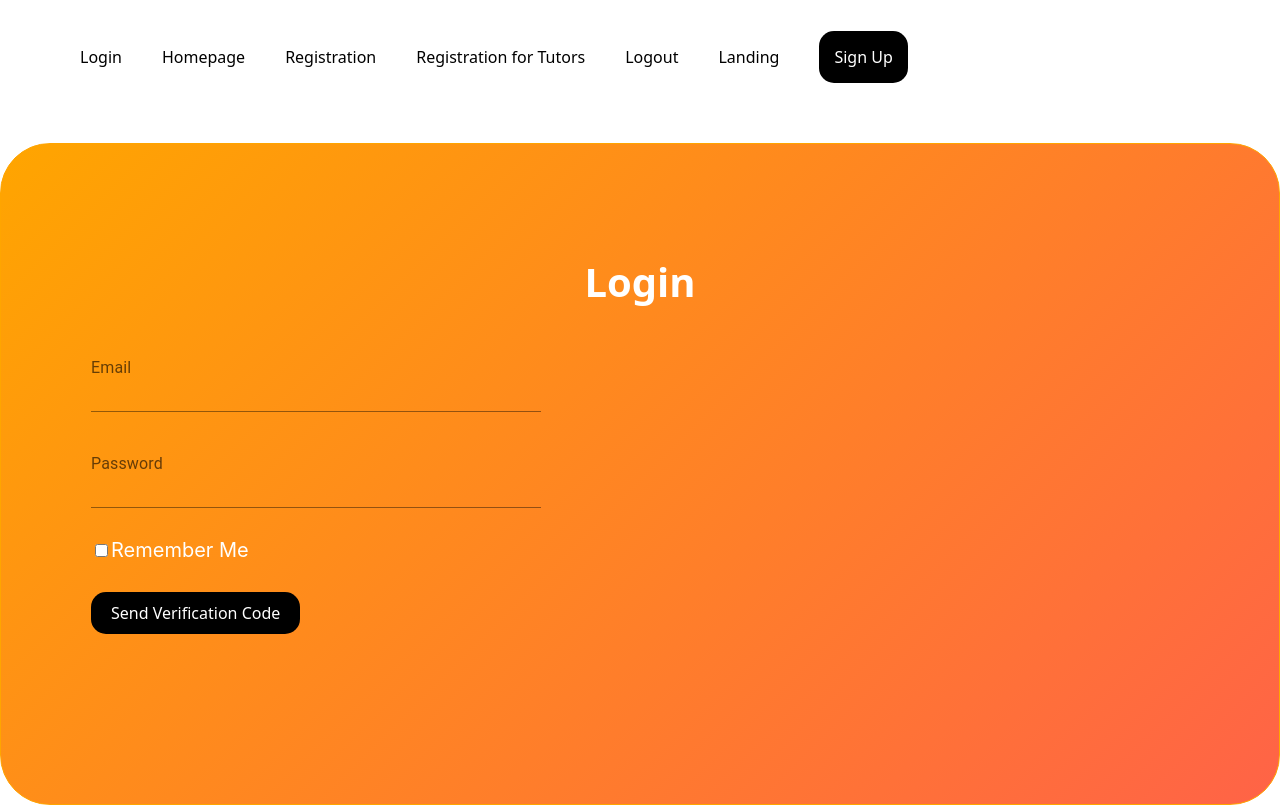
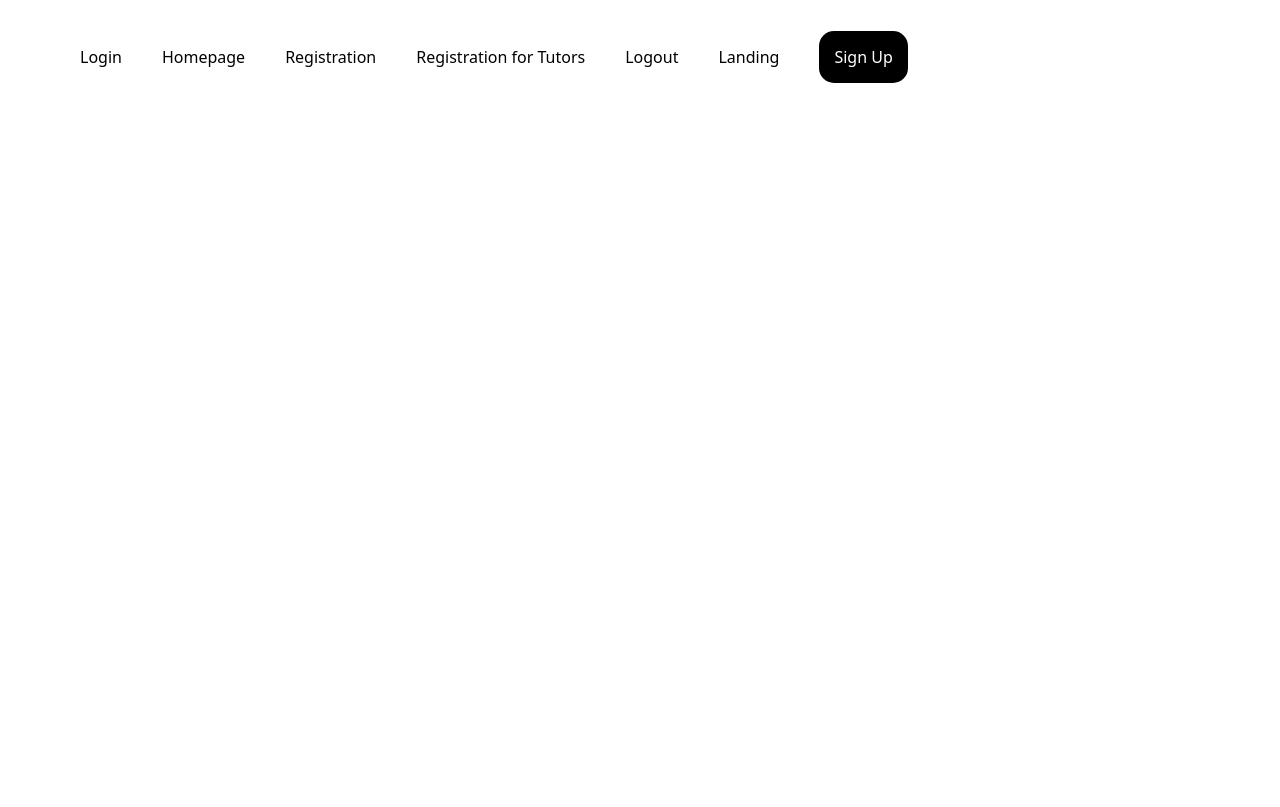
Before and after one commit to jagganjestine/CS4485, a React (Create React App) app in the folder online-tutoring/: page /login in a window 1280 px wide. Shown: the top 807 px of the page. Built offline with nearby package versions, Linux system fonts and the light colour scheme.

Commit message:
login page bug

```diff
--- a/online-tutoring/src/Routing.js
+++ b/online-tutoring/src/Routing.js
@@ -19,7 +19,7 @@ function Routing() {
       <div className="App">
         <Navbar />
         <Routes>
-          <Route path="/login" element={<Login />} />
+          <Route path="/" element={<Login />} />
           <Route path="/homepage" element={<Homepage />} />
           <Route path="/registration" element={<Registration />} />
           <Route path="/registrationtutors" element={<TutorRegistration />} />
--- a/online-tutoring/src/components/Navbar.js
+++ b/online-tutoring/src/components/Navbar.js
@@ -35,7 +35,7 @@ const Navbar = () => {
     <nav className='navbar'>
       <ul>
         <li>
-          <Link to="/login">Login</Link>
+          <Link to="/">Login</Link>
         </li>
         <li>
           <Link to="/homepage">Homepage</Link>
--- a/online-tutoring/src/components/Registration.js
+++ b/online-tutoring/src/components/Registration.js
@@ -64,7 +64,7 @@ function Registration() {
 
 
   const redirectToLogin = () => {
-    navigate("/login");
+    navigate("/");
   };
 
   return (
```
